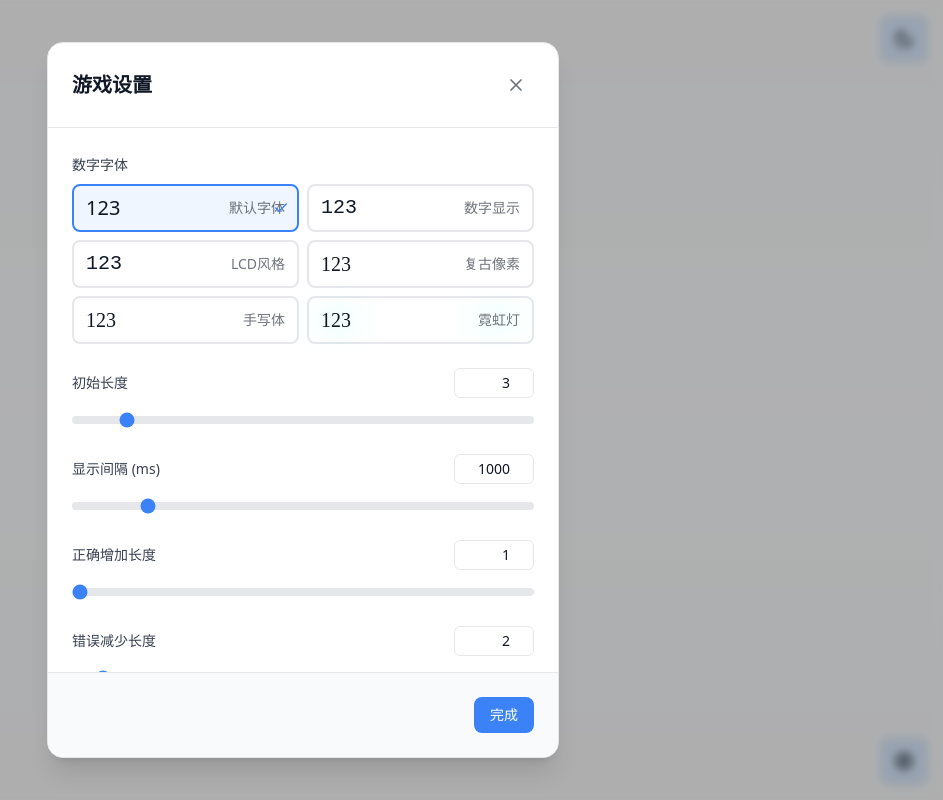
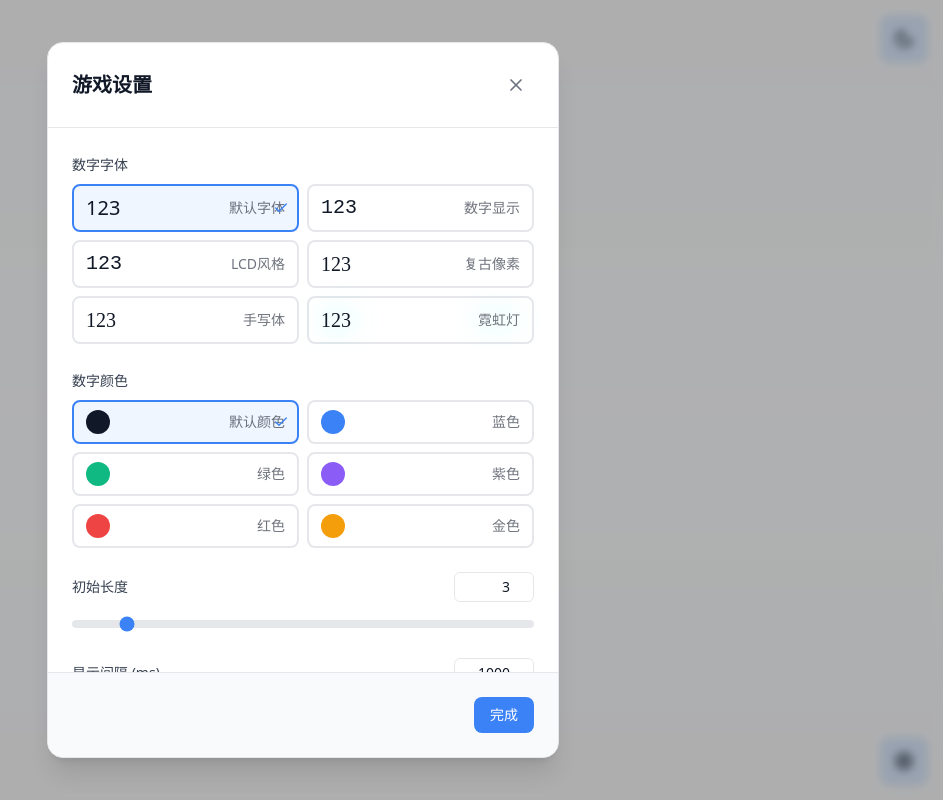
Before and after one commit to ImFeH2/imem, a React (Vite) app: page / in a window 1280 px wide. Both pictures are taken after a click on the button 1241 px from the left and 761 px from the top of the page. Shown: the whole page, without its empty margins (337-1280 px from the left). Built offline with nearby package versions, Linux system fonts and the light colour scheme; the HTML template or start-up script is replaced by a standard one; a web font is replaced by a local one.

Commit message:
feat: digit color selector

```diff
--- a/src/App.jsx
+++ b/src/App.jsx
@@ -15,7 +15,8 @@ const DEFAULT_SETTINGS = {
     increaseBy: 1,
     decreaseBy: 2,
     fontSize: 72,
-    fontFamily: 'system-ui'
+    fontFamily: 'system-ui',
+    numberColor: 'currentColor'
 };
 
 const DEFAULT_STATS = {
@@ -164,6 +165,7 @@ const App = () => {
                         number={displayNumber}
                         fontSize={settings.fontSize}
                         fontFamily={settings.fontFamily}
+                        numberColor={settings.numberColor}
                     />
                 );
 
--- /dev/null
+++ b/src/ColorSelector.jsx
@@ -0,0 +1,48 @@
+import React from 'react';
+import {Check} from 'lucide-react';
+
+const colors = [
+    {id: 'default', name: '默认颜色', value: 'currentColor'},
+    {id: 'blue', name: '蓝色', value: '#3B82F6'},
+    {id: 'green', name: '绿色', value: '#10B981'},
+    {id: 'purple', name: '紫色', value: '#8B5CF6'},
+    {id: 'red', name: '红色', value: '#EF4444'},
+    {id: 'yellow', name: '金色', value: '#F59E0B'}
+];
+
+const ColorSelector = ({value = 'currentColor', onChange}) => {
+    return (
+        <div className="grid grid-cols-2 gap-2 w-full">
+            {colors.map((color) => (
+                <button
+                    key={color.id}
+                    onClick={() => onChange(color.value)}
+                    className={`
+                        relative flex items-center justify-between
+                        px-3 py-2 rounded-lg text-left
+                        border-2 transition-all duration-200
+                        ${value === color.value
+                        ? 'border-blue-500 bg-blue-50 dark:bg-blue-900/20'
+                        : 'border-gray-200 dark:border-slate-700 hover:border-blue-300 dark:hover:border-blue-700'
+                    }
+                    `}
+                >
+                    <span
+                        className="w-6 h-6 rounded-full"
+                        style={{
+                            backgroundColor: color.value === 'currentColor'
+                                ? 'currentColor'
+                                : color.value
+                        }}
+                    />
+                    <span className="text-sm ml-2 opacity-60">{color.name}</span>
+                    {value === color.value && (
+                        <Check className="w-4 h-4 text-blue-500 absolute right-2"/>
+                    )}
+                </button>
+            ))}
+        </div>
+    );
+};
+
+export default ColorSelector;
--- a/src/NumberDisplay.jsx
+++ b/src/NumberDisplay.jsx
@@ -1,39 +1,41 @@
 import React from 'react';
 
-const NumberDisplay = ({number, fontSize, fontFamily}) => {
+const NumberDisplay = ({number, fontSize, fontFamily, numberColor = 'currentColor'}) => {
     // 根据字体添加特殊效果的样式
     const getFontEffectStyle = () => {
+        const baseStyle = {color: numberColor};
+
         switch (fontFamily) {
             case "'Yellowtail', cursive":
                 return {
-                    textShadow: '0 0 10px #fff, 0 0 20px #fff, 0 0 30px #0ff'
+                    ...baseStyle,
+                    textShadow: `0 0 10px ${numberColor}, 0 0 20px ${numberColor}, 0 0 30px ${numberColor}`
                 };
             case "'Press Start 2P', cursive":
                 return {
+                    ...baseStyle,
                     textShadow: '2px 2px 0 #000'
                 };
             case "'Digital-7', monospace":
                 return {
-                    // 数字显示屏效果
-                    textShadow: '0 0 5px rgba(0,255,255,0.5)',
-                    color: '#00ffff'
+                    ...baseStyle,
+                    textShadow: `0 0 5px ${numberColor}80`
                 };
             case "'LCD', monospace":
                 return {
-                    // LCD显示屏效果
-                    color: '#32CD32',
-                    textShadow: '0 0 2px rgba(50,205,50,0.8)'
+                    ...baseStyle,
+                    textShadow: `0 0 2px ${numberColor}80`
                 };
             default:
-                return {};
+                return baseStyle;
         }
     };
 
     return (
         <div className="fixed inset-0 z-10 flex items-center justify-center
-      bg-gradient-to-b from-blue-50 via-white to-blue-50
-      dark:from-slate-900 dark:via-slate-950 dark:to-slate-900
-      transition-colors duration-300">
+            bg-gradient-to-b from-blue-50 via-white to-blue-50
+            dark:from-slate-900 dark:via-slate-950 dark:to-slate-900
+            transition-colors duration-300">
             <div
                 className="number-display select-none animate-fade-in"
                 style={{
--- a/src/SettingsDialog.jsx
+++ b/src/SettingsDialog.jsx
@@ -1,6 +1,7 @@
 import React from 'react';
 import {X} from 'lucide-react';
 import FontSelector from './FontSelector';
+import ColorSelector from './ColorSelector';
 
 const SettingsDialog = ({settings, onSettingsChange, open, onClose}) => {
     const handleChange = (key, value, min, max) => {
@@ -15,6 +16,13 @@ const SettingsDialog = ({settings, onSettingsChange, open, onClose}) => {
         onSettingsChange({
             ...settings,
             fontFamily
+        });
+    };
+
+    const handleColorChange = (color) => {
+        onSettingsChange({
+            ...settings,
+            numberColor: color
         });
     };
 
@@ -61,6 +69,17 @@ const SettingsDialog = ({settings, onSettingsChange, open, onClose}) => {
                             <FontSelector
                                 value={settings.fontFamily}
                                 onChange={handleFontChange}
+                            />
+                        </div>
+
+                        {/* Color Selection */}
+                        <div className="space-y-2">
+                            <label className="text-sm font-medium text-gray-700 dark:text-slate-300">
+                                数字颜色
+                            </label>
+                            <ColorSelector
+                                value={settings.numberColor}
+                                onChange={handleColorChange}
                             />
                         </div>
 
```
Lines whose indentation alone changed are shown as unchanged.
